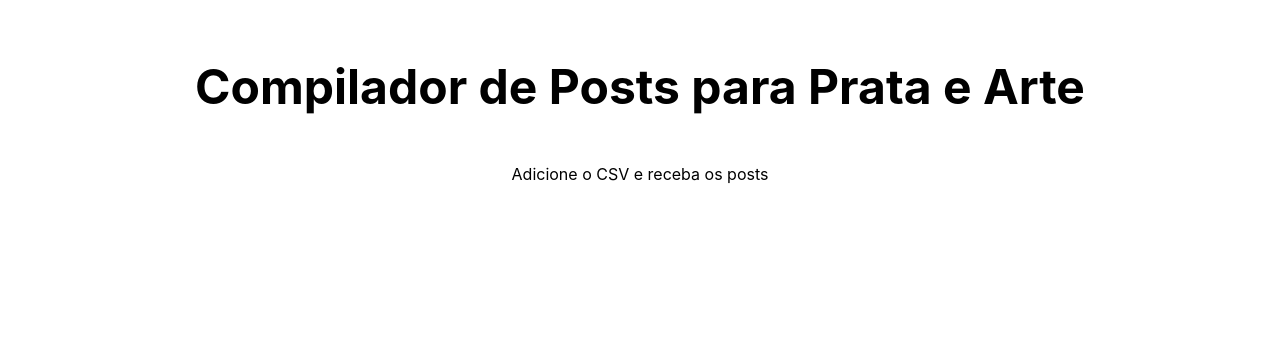
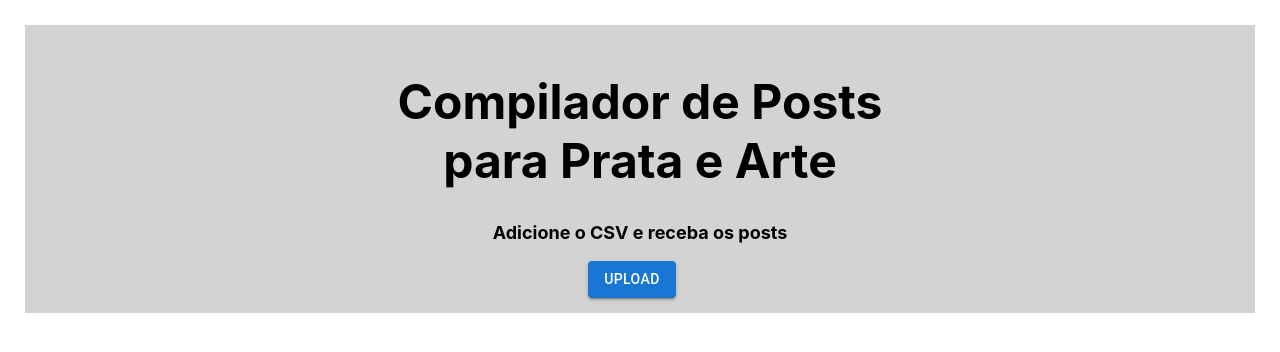
Before and after one commit to phfdonda/prata-e-arte, a Next.js app: page / in a window 1280 px wide. Shown: the top 352 px of the page. Built offline with nearby package versions, Linux system fonts and the light colour scheme.

Commit message:
Add upload button

```diff
--- a/pages/index.js
+++ b/pages/index.js
@@ -1,8 +1,15 @@
 import Head from "next/head";
 import Image from "next/image";
+import { styled } from "@mui/material/styles";
+import Button from "@mui/material/Button";
+import IconButton from "@mui/material/IconButton";
 import styles from "../styles/Home.module.scss";
 
 export default function Home() {
+  const Input = styled("input")({
+    display: "none",
+  });
+
   return (
     <div className={styles.container}>
       <Head>
@@ -15,9 +22,32 @@ export default function Home() {
       </Head>
 
       <main className={styles.main}>
-        <h1 className={styles.title}>Compilador de Posts para Prata e Arte</h1>
+        <h1 className={styles.title}>
+          Compilador de Posts <br />
+          para Prata e Arte
+        </h1>
 
         <p className={styles.description}>Adicione o CSV e receba os posts</p>
+
+        <label htmlFor="contained-button-file">
+          <Input
+            accept=".csv"
+            id="contained-button-file"
+            multiple
+            type="file"
+          />
+          <Button variant="contained" component="span">
+            Upload
+          </Button>
+        </label>
+        <label htmlFor="icon-button-file">
+          <Input accept=".csv" id="icon-button-file" type="file" />
+          <IconButton
+            color="primary"
+            aria-label="upload picture"
+            component="span"
+          ></IconButton>
+        </label>
       </main>
     </div>
   );
--- a/styles/Home.module.scss
+++ b/styles/Home.module.scss
@@ -1,6 +1,6 @@
 $breakpoint-tablet: 768px;
 
-.main {
+.container {
   display: flex;
   width: 100%;
   height: 100%;
@@ -8,12 +8,24 @@ $breakpoint-tablet: 768px;
   align-items: center;
   flex-direction: column;
   padding: 25px;
+  text-align: center;
 }
 
-.container {
+.main {
+  width: 100%;
+  height: 100%;
+  padding: 15px;
+
+  background-color: lightgray;
 }
 
 .description {
+  font-size: 14px;
+  font-weight: normal;
+  @media (min-width: $breakpoint-tablet) {
+    font-size: 18px;
+    font-weight: bold;
+  }
 }
 
 .title {
@@ -22,6 +34,3 @@ $breakpoint-tablet: 768px;
     font-size: 48px;
   }
 }
-
-.form {
-}
```
